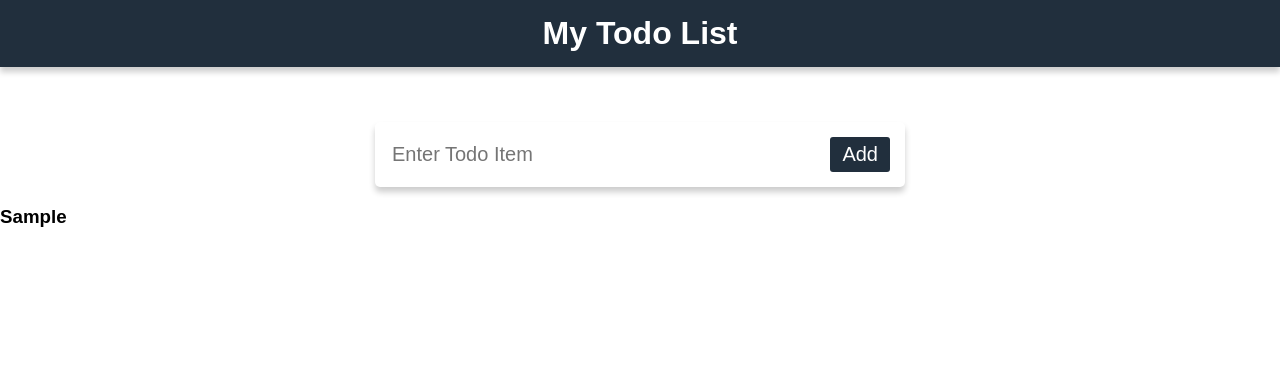
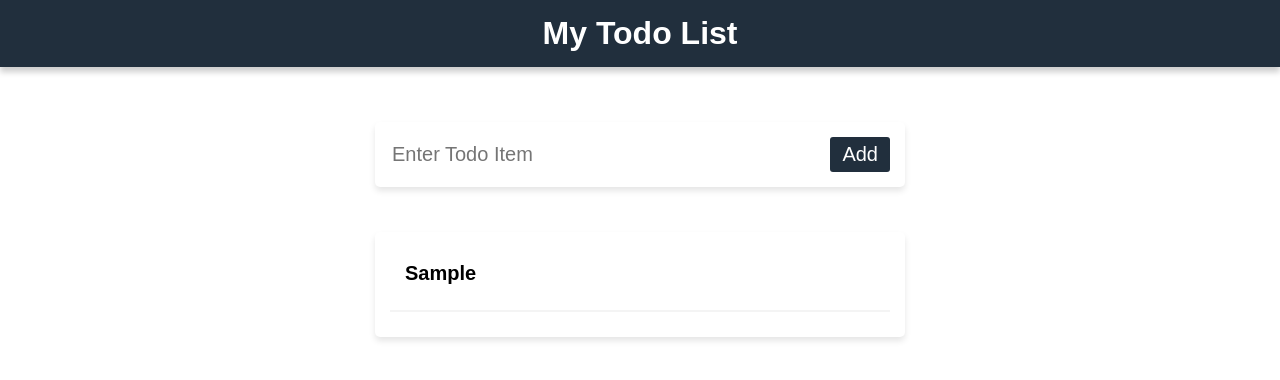
Before and after one commit to arifurtuc/ToDo-App-React, a React (Vite) app: page / in a window 1280 px wide. Both pictures are taken after typing "Sample" into the empty fields and a click on the button "Add". Shown: the top 380 px of the page. Built offline with nearby package versions, Linux system fonts and the light colour scheme.

Commit message:
Adding CSS to todo items

```diff
--- a/src/components/TodoItem.jsx
+++ b/src/components/TodoItem.jsx
@@ -1,3 +1,10 @@
+import styles from "./todoitem.module.css";
+
 export default function TodoItem({ item }) {
-  return <h3>{item}</h3>;
+  return (
+    <div className={styles.item}>
+      <div className={styles.itemName}>{item}</div>
+      <hr className={styles.line} />
+    </div>
+  );
 }
--- a/src/components/TodoList.jsx
+++ b/src/components/TodoList.jsx
@@ -1,8 +1,9 @@
 import TodoItem from "./TodoItem";
+import styles from "./todolist.module.css";
 
 export default function TodoList({ todos }) {
   return (
-    <div>
+    <div className={styles.list}>
       {/* Displaying the list of to-do items using TodoItem component */}
       {todos.map((item) => (
         <TodoItem key={item} item={item} />
--- a/src/components/form.module.css
+++ b/src/components/form.module.css
@@ -5,7 +5,7 @@
   width: 500px;
   margin: 0 auto;
   margin-top: 55px;
-  box-shadow: 0px 5px 6px rgba(0, 0, 0, 0.2);
+  box-shadow: 0px 4px 6px rgba(0, 0, 0, 0.1);
 }
 .todoInput {
   display: block;
--- /dev/null
+++ b/src/components/todoitem.module.css
@@ -0,0 +1,13 @@
+.item {
+  width: 500px;
+  color: black;
+  font-size: 20px;
+  margin: 0 auto;
+}
+.itemName {
+  font-weight: bolder;
+  padding: 15px;
+}
+.line {
+  border: 1px solid #f4f4f4;
+}
--- /dev/null
+++ b/src/components/todolist.module.css
@@ -0,0 +1,9 @@
+.list {
+  background-color: white;
+  border-radius: 5px;
+  box-shadow: 0px 4px 6px rgba(0, 0, 0, 0.1);
+  padding: 15px;
+  width: 500px;
+  margin: 0 auto;
+  margin-top: 45px;
+}
```
